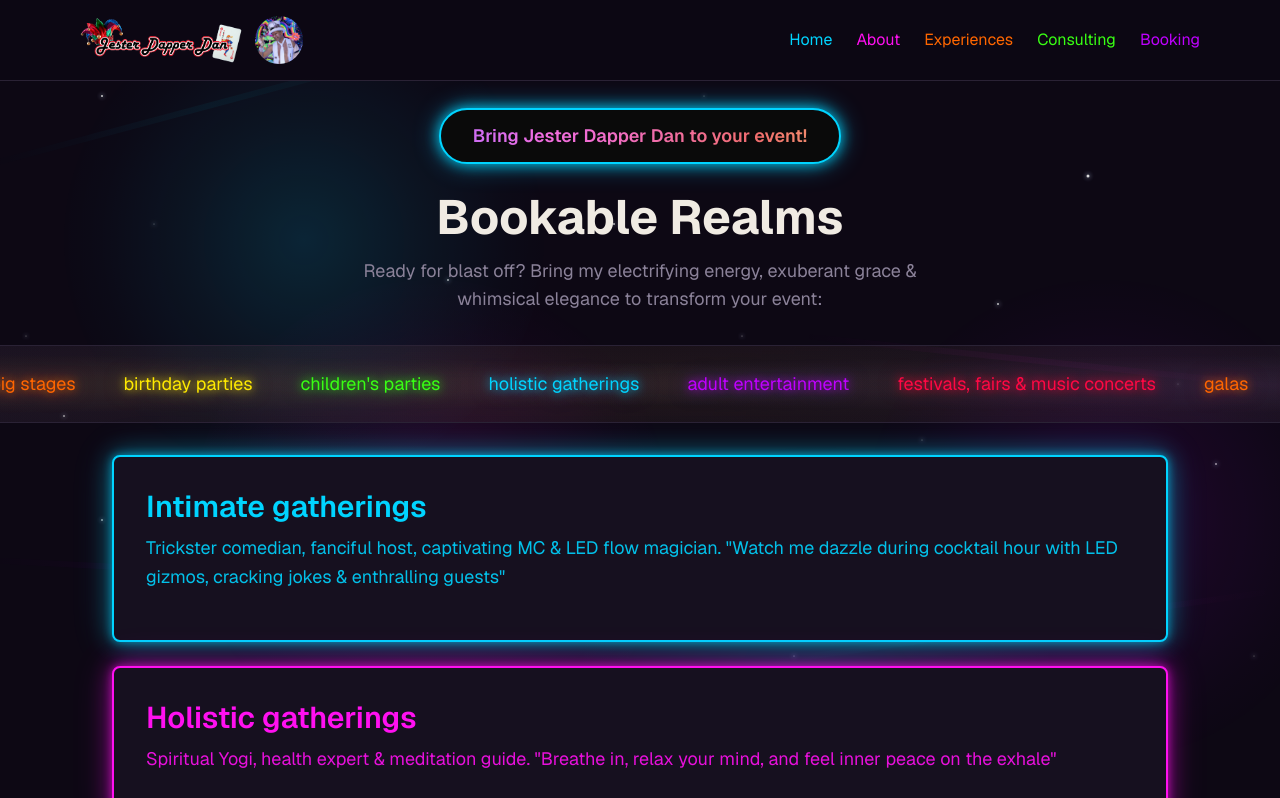
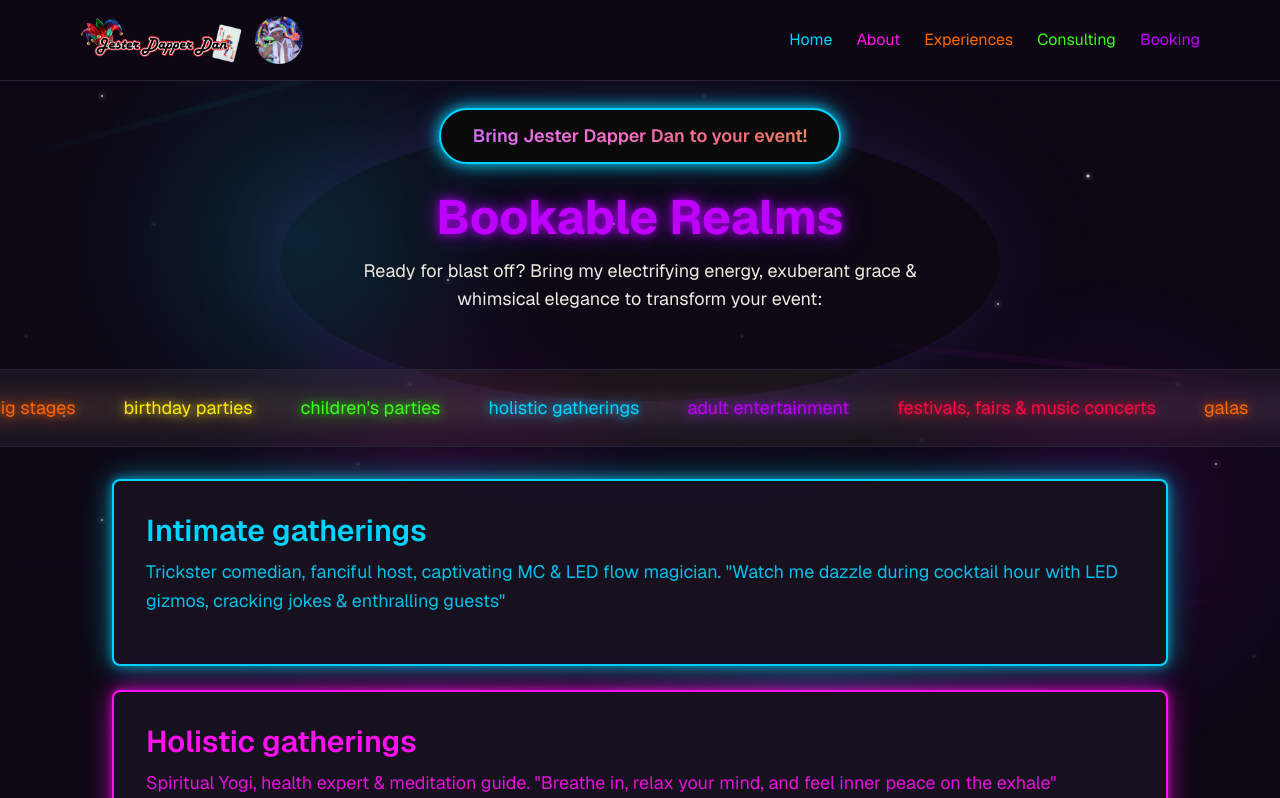
Before and after one commit to Crklemz/jdd, a Next.js app: page /experiences in a window 1280 px wide. Shown: the top 798 px of the page. Built offline with nearby package versions, Linux system fonts and the light colour scheme; a web font is replaced by a local one.

Commit message:
style: adjustments

```diff
--- a/app/booking/page.tsx
+++ b/app/booking/page.tsx
@@ -11,13 +11,13 @@ export default function BookingPage() {
     <div className="relative min-h-screen space-y-0 py-8">
       <section
         aria-label="Booking"
-        className="relative left-1/2 right-1/2 -ml-[50vw] -mr-[50vw] w-screen pb-10 pt-2"
+        className="section-hero-glow relative left-1/2 right-1/2 -ml-[50vw] -mr-[50vw] w-screen pb-10 pt-2"
       >
-        <div className="relative z-10 mx-auto max-w-2xl px-4 text-center sm:px-6 md:px-8">
-          <h1 className="text-4xl font-bold md:text-5xl">
+        <div className="relative z-10 mx-auto max-w-3xl px-4 text-center sm:px-6 md:px-8">
+          <h1 className="text-4xl font-bold md:text-5xl neon-text-blue text-shadow-neon-blue">
             {heading}
           </h1>
-          <div className="mx-auto mt-4 space-y-2 text-muted">
+          <div className="mx-auto text-lg mt-4 space-y-2 text-muted-foreground">
             {introParagraphs.map((p, i) => (
               <p key={i}>{p}</p>
             ))}
--- a/app/consulting/page.tsx
+++ b/app/consulting/page.tsx
@@ -3,13 +3,13 @@ export default function ConsultingPage() {
     <div className="relative min-h-screen space-y-0 py-8">
       <section
         aria-label="Consulting"
-        className="relative left-1/2 right-1/2 -ml-[50vw] -mr-[50vw] w-screen pb-10 pt-2"
+        className="section-hero-glow relative left-1/2 right-1/2 -ml-[50vw] -mr-[50vw] w-screen pb-10 pt-2"
       >
         <div className="relative z-10 mx-auto max-w-2xl px-4 text-center sm:px-6 md:px-8">
-          <h1 className="text-4xl font-bold md:text-5xl">
+          <h1 className="text-4xl font-bold md:text-5xl neon-text-green text-shadow-neon-green">
             Consulting
           </h1>
-          <p className="mx-auto mt-4 text-muted">
+          <p className="mx-auto text-lg mt-4 text-muted-foreground">
             Consulting services and offerings will be available here soon.
           </p>
         </div>
--- a/app/experiences/page.tsx
+++ b/app/experiences/page.tsx
@@ -25,13 +25,13 @@ export default function ExperiencesPage() {
     <div className="relative min-h-screen space-y-0 py-8">
       <section
         aria-label="Bookable Realms"
-        className="relative left-1/2 right-1/2 -ml-[50vw] -mr-[50vw] w-screen pt-2"
+        className="section-hero-glow relative left-1/2 right-1/2 -ml-[50vw] -mr-[50vw] w-screen pt-2 pb-6"
       >
         <div className="relative z-10 mx-auto max-w-2xl px-4 text-center sm:px-6 md:px-8">
-          <h1 className="text-4xl font-bold md:text-5xl">
+          <h1 className="text-4xl font-bold md:text-5xl neon-text-purple text-shadow-neon-purple">
             Bookable Realms
           </h1>
-          <p className="mt-4 text-lg text-muted">{introHeading}</p>
+          <p className="mt-4 text-lg text-muted-foreground">{introHeading}</p>
         </div>
       </section>
 
--- a/app/globals.css
+++ b/app/globals.css
@@ -209,6 +209,26 @@ body {
     0 0 10px rgba(191, 0, 255, 0.9),
     0 0 20px rgba(191, 0, 255, 0.6),
     0 0 40px rgba(140, 0, 220, 0.4);
+}
+
+/* Soft circular glow behind hero-style page sections (e.g. experiences, booking) */
+.section-hero-glow {
+  position: relative;
+}
+.section-hero-glow::before {
+  content: "";
+  position: absolute;
+  left: 50%;
+  top: 50%;
+  transform: translate(-50%, -50%);
+  width: min(100vw, 720px);
+  height: 280px;
+  border-radius: 50%;
+  box-shadow:
+    0 0 80px rgba(191, 0, 255, 0.12),
+    0 0 140px rgba(0, 212, 255, 0.08);
+  pointer-events: none;
+  z-index: 0;
 }
 
 /* Scrolling ticker - apply to inner flex container that has duplicated content */
--- a/content/booking.ts
+++ b/content/booking.ts
@@ -1,7 +1,7 @@
 import type { BookingContent } from "./site-content.types";
 
 export const bookingContent: BookingContent = {
-  heading: "Ready to start your own fantasy journey with me?",
+  heading: "Ready To Start Your Own Fantasy Journey With Me?",
   introParagraphs: [
     "Complete my booking inquiry form below so I can tailor my act to make your event an unforgettable experience.",
     "I will return your inquiry within 3 business days. Thank you and stay tuned!",
```
